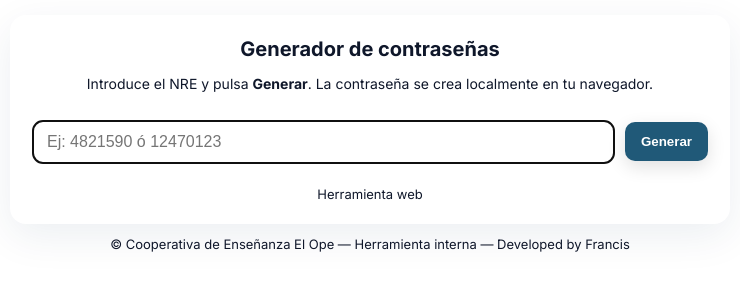
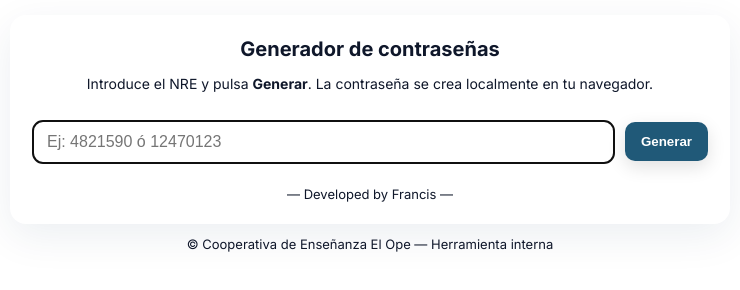
Before and after one commit to ColegioOPE/mail-passwords, a plain HTML site: page index.html in a window 1280 px wide. Shown: the part 390-680 px from the top of the page, without its empty margins (270-1010 px from the left). Drawn offline with Linux system fonts and the light colour scheme.

Commit message:
index.html

```diff
--- a/index.html
+++ b/index.html
@@ -3,7 +3,7 @@
 <head>
 <meta charset="utf-8">
 <meta name="viewport" content="width=device-width,initial-scale=1">
-<title>Generador de Contraseñas — Cooperativa OPE</title>
+<title>Cooperativa de Enseñanza El Ope</title>
 <link href="https://fonts.googleapis.com/css2?family=Inter:wght@400;600;700&display=swap" rel="stylesheet">
 <style>
   :root{/*bg:#f3f6f9;--card:#ffffff;--accent:#205978;--accent-2:#f2c12e;--muted:#6b7280;--radius:14px*/}
@@ -54,10 +54,10 @@
         </div>
       </div>
 
-      <div class="note">Herramienta web</div>
+      <div class="note">— Developed by Francis —</div>
     </main>
 
-    <footer>© Cooperativa de Enseñanza El Ope — Herramienta interna — Developed by Francis</footer>
+    <footer>© Cooperativa de Enseñanza El Ope — Herramienta interna</footer>
   </div>
 
 <script>
```
